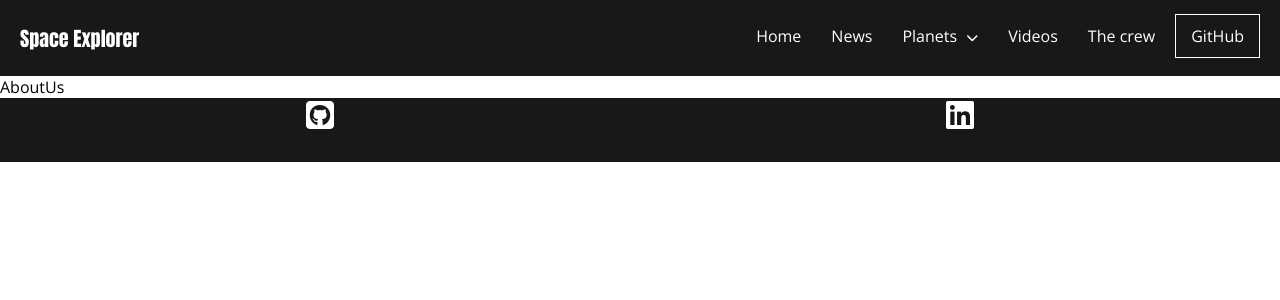
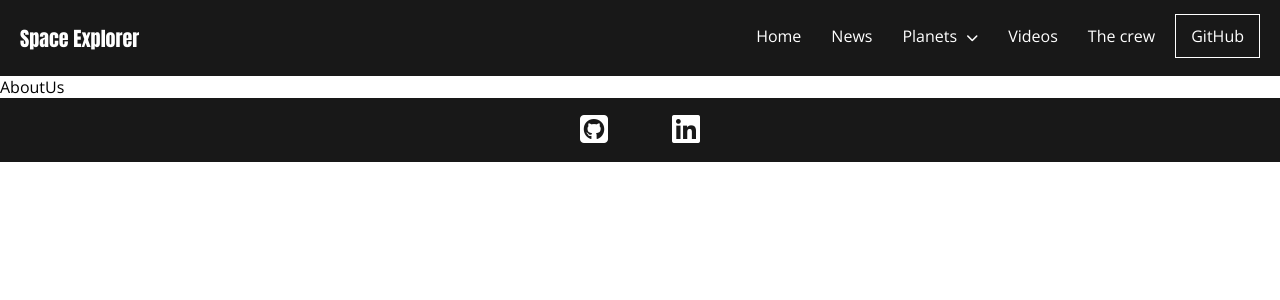
Before and after one commit to orianemgn/Space-explorer, a React (Create React App) app: page /the-crew in a window 1280 px wide. Shown: the top 300 px of the page. Built offline with nearby package versions, Linux system fonts and the light colour scheme.

Commit message:
minor footer fixes

```diff
--- a/src/components/Footer/Footer.jsx
+++ b/src/components/Footer/Footer.jsx
@@ -39,7 +39,6 @@ function Footer() {
 
   return (
     <div className="footer">
-      <div>
       <FooterButton
         //Github Contacts
         onClick={() => setOpenModal(true)}
@@ -57,8 +56,7 @@ function Footer() {
           />
         )}
       </AnimatePresence>
-      </div>
-      <div>
+
       <FooterButton
         // Linkedin Contacts
         onClick={() => setOpenModal(true)}
@@ -77,7 +75,6 @@ function Footer() {
         )}
       </AnimatePresence>
     </div>
-    </div>
   );
 }
 
--- a/src/components/Footer/app.css
+++ b/src/components/Footer/app.css
@@ -8,7 +8,6 @@
   right: 0;
   display: flex;
   justify-content: center;
-  justify-content: space-around;
 }
 .footer a {
   text-decoration: none;
--- a/src/components/footer-button/app.css
+++ b/src/components/footer-button/app.css
@@ -4,4 +4,6 @@
   font-size: 2rem;
   cursor: pointer;
   color: white;
+  padding-left: 2rem;
+  padding-right: 2rem;
 }
```
Lines whose indentation alone changed are shown as unchanged.
